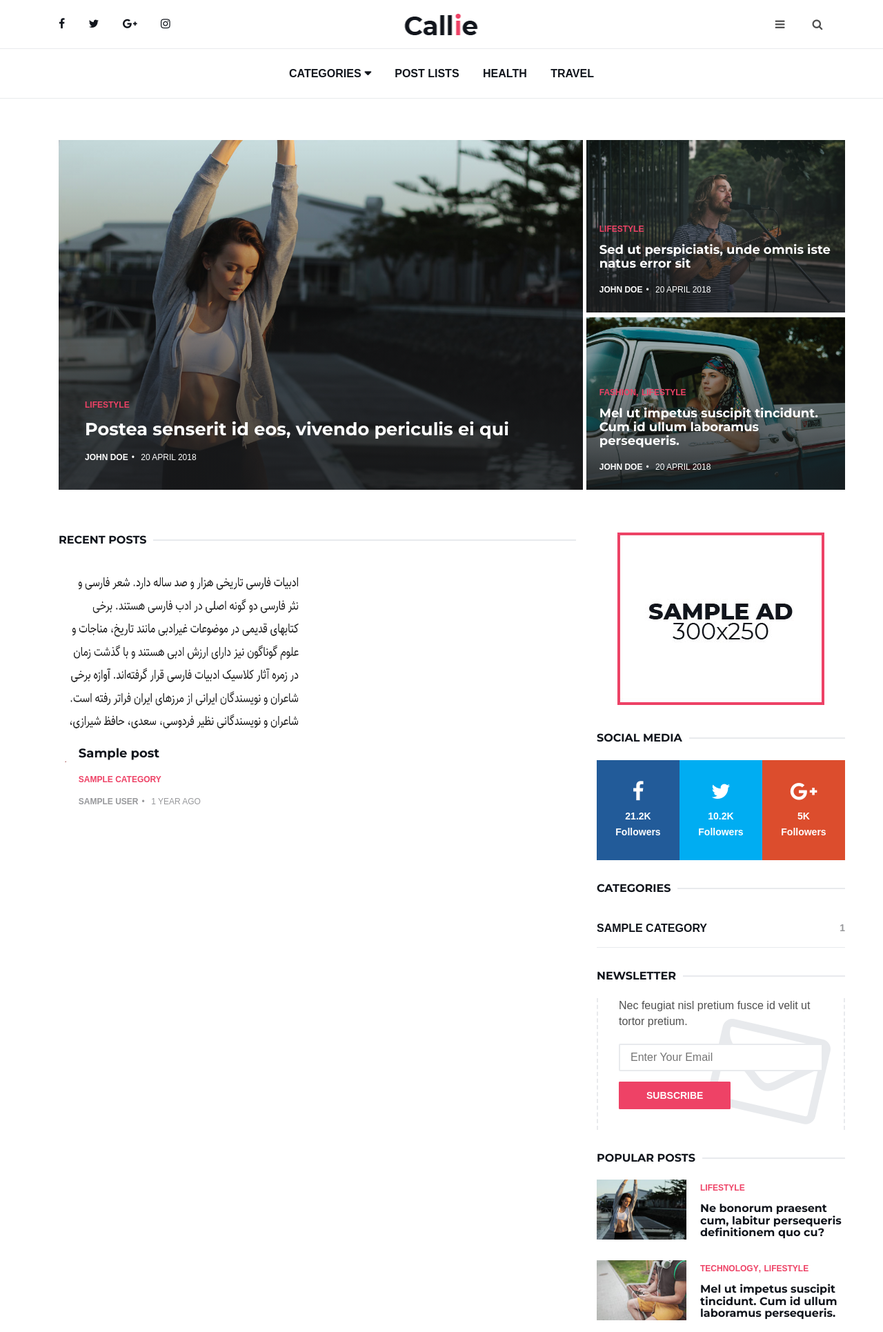
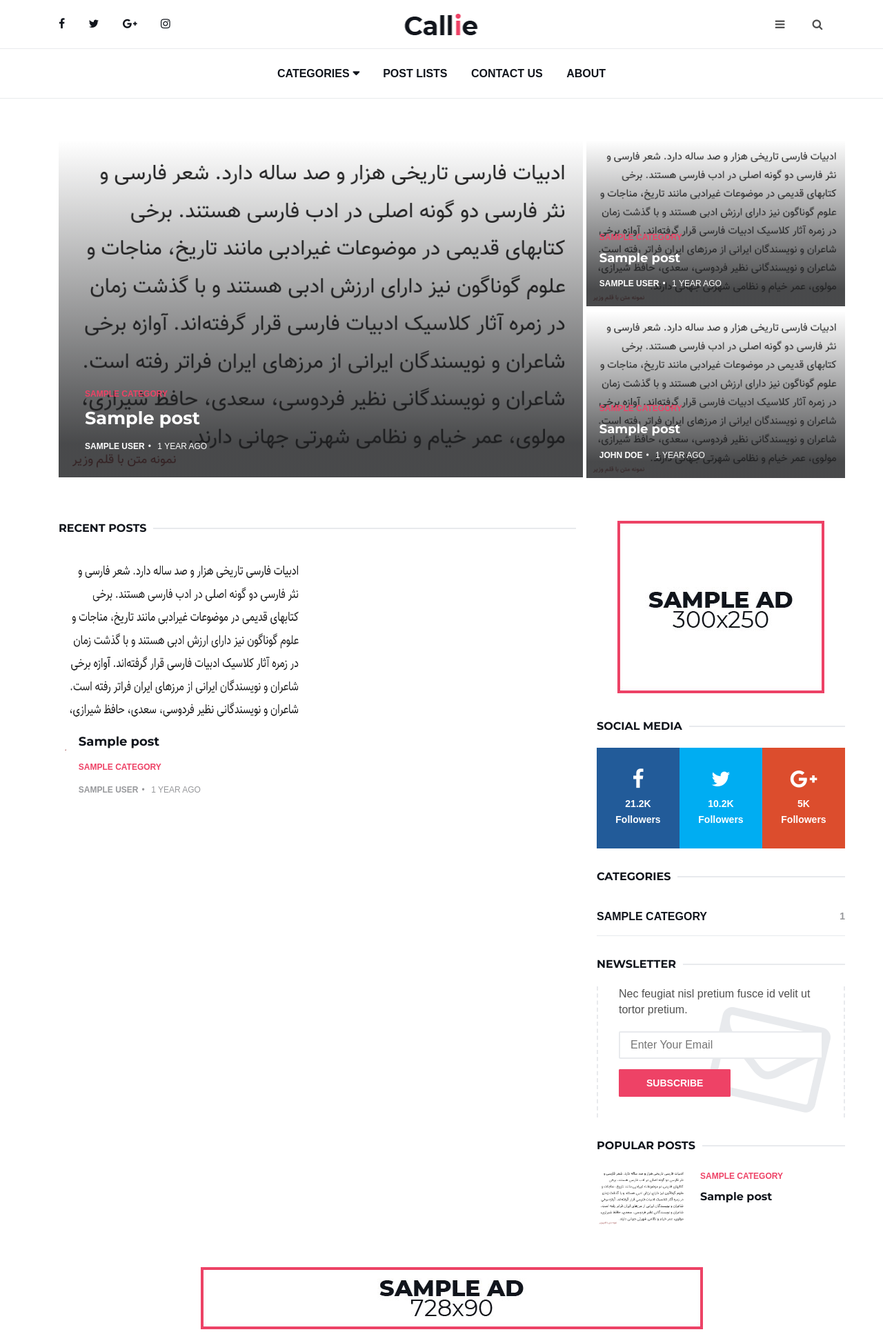
Before and after one commit to alalamyofficial/cms-blog-laravel, a Laravel app: page / in a window 1280 px wide. Shown: the top 1931 px of the page at 69% size. Run offline with Laravel 8, Linux system fonts and the light colour scheme; tables that the repository leaves empty hold one stand-in row (values such as "Sample post"); some web fonts are replaced.

Commit message:
blogCms 97%

```diff
--- a/app/Http/Controllers/BlogController.php
+++ b/app/Http/Controllers/BlogController.php
@@ -17,8 +17,19 @@
         // $data_category = $categories->lateset()->take(5)->get(); or
         $data_tags = $tags->orderBy('created_at','desc')->take(5)->get();
 
+        $randomPost1 = Post::inRandomOrder()->limit(1)->get();
+        $randomPost2 = Post::inRandomOrder()->limit(1)->get();
+        $randomPost3 = Post::inRandomOrder()->limit(1)->get();
 
-        return view('blog')->with('data',$data)->with('data_category',$data_category)->with('data_tags',$data_tags);
+        $randomPopularPosts = Post::inRandomOrder()->limit(5)->get();
+
+        return view('blog')->with('data',$data)
+        ->with('data_category',$data_category)->with('data_tags',$data_tags)
+        ->with('randomPost1',$randomPost1)
+        ->with('randomPost2',$randomPost2)
+        ->with('randomPost3',$randomPost3)
+        ->with('randomPopularPosts',$randomPopularPosts);
+
 
     }
 
@@ -28,10 +39,12 @@
         $data_category = $categories->orderBy('created_at','desc')->get();
         $data_tags = $tags->orderBy('created_at','desc')->get();
         $data_posts = $posts->orderBy('created_at','desc')->get();
+        $randomPopularPosts = Post::inRandomOrder()->limit(5)->get();
 
 
         return view('blog.content_post')->with('data_category',$data_category)->with('data_tags',$data_tags)
-        ->with('slug',$slug)->with('data',$data)->with('data_posts',$data_posts);
+        ->with('slug',$slug)->with('data',$data)->with('data_posts',$data_posts)
+        ->with('randomPopularPosts',$randomPopularPosts);
 
 
     }
@@ -44,8 +57,13 @@
         $data_tags = $tags->orderBy('created_at','desc')->get();
 
     	$data = Post::latest()->paginate(5);
+        $randomPopularPosts = Post::inRandomOrder()->limit(5)->get();
+
         return view('blog.list_post')->with('data',$data)->with('category_widget',$category_widget)
-        ->with('data_category',$data_category)->with('data_tags',$data_tags);
+        ->with('data_category',$data_category)->with('data_tags',$data_tags)
+        ->with('randomPopularPosts',$randomPopularPosts);
+
+
 
     }
 
@@ -85,7 +103,7 @@
     }
 
     public function getRandomPost(){
-        $post = Post::inRandomOrder()->first();
+        $randomPost = Post::inRandomOrder()->first();
         return redirect()->route('posts.show', ["id" => $post->id]);
     }
 
--- a/app/Http/Kernel.php
+++ b/app/Http/Kernel.php
@@ -35,6 +35,8 @@
             \Illuminate\View\Middleware\ShareErrorsFromSession::class,
             \App\Http\Middleware\VerifyCsrfToken::class,
             \Illuminate\Routing\Middleware\SubstituteBindings::class,
+            \App\Http\Middleware\Userstatus::class,
+
         ],
 
         'api' => [
--- /dev/null
+++ b/app/Http/Middleware/Userstatus.php
@@ -0,0 +1,32 @@
+<?php
+
+namespace App\Http\Middleware;
+
+use Closure;
+
+use Auth;
+use Cache;
+use Carbon\Carbon;
+use App\User;
+
+class Userstatus
+{
+    /**
+     * Handle an incoming request.
+     *
+     * @param  \Illuminate\Http\Request  $request
+     * @param  \Closure  $next
+     * @return mixed
+     */
+    public function handle($request, Closure $next)
+    {
+        if (Auth::check()) {
+            $expiresAt = Carbon::now()->addMinutes(1); // keep online for 1 min
+            Cache::put('user-is-online-' . Auth::user()->id, true, $expiresAt);
+            // last seen
+            User::where('id', Auth::user()->id)->update(['last_seen' => (new \DateTime())->format("Y-m-d H:i:s")]);
+        }
+
+        return $next($request);
+    }
+}
--- a/resources/views/blog.blade.php
+++ b/resources/views/blog.blade.php
@@ -10,53 +10,58 @@
 			<div id="hot-post" class="row hot-post">
 				<div class="col-md-8 hot-post-left">
 					<!-- post -->
+					@foreach($randomPost1 as $randPost)
 					<div class="post post-thumb">
-						<a class="post-img" href="blog-post.html"><img src="{{asset('frontend/img/hot-post-1.jpg')}}" alt=""></a>
+						<a class="post-img" href="{{route('postContent' ,  $randPost->slug )}}"><img src="{{$randPost->image}}" alt=""></a>
 						<div class="post-body">
 							<div class="post-category">
-								<a href="category.html">Lifestyle</a>
+								<a href="category.html">{{$randPost->category->name}}</a>
 							</div>
-							<h3 class="post-title title-lg"><a href="blog-post.html">Postea senserit id eos, vivendo periculis ei qui</a></h3>
+							<h3 class="post-title title-lg"><a href="{{route('postContent' ,  $randPost->slug )}}">{{$randPost->title}}</a></h3>
 							<ul class="post-meta">
-								<li><a href="author.html">John Doe</a></li>
-								<li>20 April 2018</li>
+								<li><a href="author.html">{{$randPost->users->name}}</a></li>
+								<li>{{$randPost->created_at->diffForHumans()}}</li>
 							</ul>
 						</div>
 					</div>
+					@endforeach
 					<!-- /post -->
 				</div>
 				<div class="col-md-4 hot-post-right">
 					<!-- post -->
+					@foreach($randomPost2 as $randPost)
 					<div class="post post-thumb">
-						<a class="post-img" href="blog-post.html"><img src="{{asset('frontend/img/hot-post-2.jpg')}}" alt=""></a>
+						<a class="post-img" href="{{route('postContent' ,  $randPost->slug )}}"><img src="{{$randPost->image}}" alt=""></a>
 						<div class="post-body">
 							<div class="post-category">
-								<a href="category.html">Lifestyle</a>
+								<a href="category.html">{{$randPost->category->name}}</a>
 							</div>
-							<h3 class="post-title"><a href="blog-post.html">Sed ut perspiciatis, unde omnis iste natus error sit</a></h3>
+							<h3 class="post-title"><a href="{{route('postContent' ,  $randPost->slug )}}">{{$randPost->title}}</a></h3>
 							<ul class="post-meta">
-								<li><a href="author.html">John Doe</a></li>
-								<li>20 April 2018</li>
+								<li><a href="author.html">{{$randPost->users->name}}</a></li>
+								<li>{{$randPost->created_at->diffForHumans()}}</li>
 							</ul>
 						</div>
 					</div>
+					@endforeach
 					<!-- /post -->
 
 					<!-- post -->
+					@foreach($randomPost3 as $randPost)
 					<div class="post post-thumb">
-						<a class="post-img" href="blog-post.html"><img src="{{asset('frontend/img/hot-post-3.jpg')}}" alt=""></a>
+						<a class="post-img" href="{{route('postContent' ,  $randPost->slug )}}"><img src="{{$randPost->image}}" alt=""></a>
 						<div class="post-body">
 							<div class="post-category">
-								<a href="category.html">Fashion</a>
-								<a href="category.html">Lifestyle</a>
+								<a href="category.html">{{$randPost->category->name}}</a>
 							</div>
-							<h3 class="post-title"><a href="blog-post.html">Mel ut impetus suscipit tincidunt. Cum id ullum laboramus persequeris.</a></h3>
+							<h3 class="post-title"><a href="{{route('postContent' ,  $randPost->slug )}}">{{$randPost->title}}</a></h3>
 							<ul class="post-meta">
 								<li><a href="author.html">John Doe</a></li>
-								<li>20 April 2018</li>
+								<li>{{$randPost->created_at->diffForHumans()}}</li>
 							</ul>
 						</div>
 					</div>
+					@endforeach
 					<!-- /post -->
 				</div>
 			</div>
@@ -178,54 +183,19 @@
 						<div class="section-title">
 							<h2 class="title">Popular Posts</h2>
 						</div>
+
 						<!-- post -->
+						@foreach($randomPopularPosts as $post)
 						<div class="post post-widget">
-							<a class="post-img" href="blog-post.html"><img src="{{asset('frontend/img/widget-3.jpg')}}" alt=""></a>
+							<a class="post-img" href="{{route('postContent' ,  $post->slug )}}"><img src="{{$post->image}}" alt="{{$post->title}}"></a>
 							<div class="post-body">
 								<div class="post-category">
-									<a href="category.html">Lifestyle</a>
+									<a href="category.html">{{$post->category->name}}</a>
 								</div>
-								<h3 class="post-title"><a href="blog-post.html">Ne bonorum praesent cum, labitur persequeris definitionem quo cu?</a></h3>
+								<h3 class="post-title"><a href="{{route('postContent' ,  $post->slug )}}">{{$post->title}}</a></h3>
 							</div>
 						</div>
-						<!-- /post -->
-
-						<!-- post -->
-						<div class="post post-widget">
-							<a class="post-img" href="blog-post.html"><img src="{{asset('frontend/img/widget-2.jpg')}}" alt=""></a>
-							<div class="post-body">
-								<div class="post-category">
-									<a href="category.html">Technology</a>
-									<a href="category.html">Lifestyle</a>
-								</div>
-								<h3 class="post-title"><a href="blog-post.html">Mel ut impetus suscipit tincidunt. Cum id ullum laboramus persequeris.</a></h3>
-							</div>
-						</div>
-						<!-- /post -->
-
-						<!-- post -->
-						<div class="post post-widget">
-							<a class="post-img" href="blog-post.html"><img src="{{asset('frontend/img/widget-4.jpg')}}" alt=""></a>
-							<div class="post-body">
-								<div class="post-category">
-									<a href="category.html">Health</a>
-								</div>
-								<h3 class="post-title"><a href="blog-post.html">Postea senserit id eos, vivendo periculis ei qui</a></h3>
-							</div>
-						</div>
-						<!-- /post -->
-
-						<!-- post -->
-						<div class="post post-widget">
-							<a class="post-img" href="blog-post.html"><img src="{{asset('frontend/img/widget-5.jpg')}}" alt=""></a>
-							<div class="post-body">
-								<div class="post-category">
-									<a href="category.html">Health</a>
-									<a href="category.html">Lifestyle</a>
-								</div>
-								<h3 class="post-title"><a href="blog-post.html">Sed ut perspiciatis, unde omnis iste natus error sit</a></h3>
-							</div>
-						</div>
+						@endforeach
 						<!-- /post -->
 					</div>
 					<!-- /post widget -->
--- a/resources/views/blog/list_post.blade.php
+++ b/resources/views/blog/list_post.blade.php
@@ -9,6 +9,11 @@
 				<div class="col-md-8">
 
                     @foreach($data as $post)
+					@if (!$data->count())
+
+						<p>No Result Found</p>
+
+					@endif
 					<!-- post -->
 					<div class="post post-row" style="left:-50px">
 						<a class="post-img" href="{{route('postContent' ,  $post->slug )}}"><img src="{{ asset($post->image)}}" alt="{{$post->title}}"></a>
--- a/resources/views/template_post/head.blade.php
+++ b/resources/views/template_post/head.blade.php
@@ -107,8 +107,8 @@
 
 
 						<li><a href="{{route('listBlog')}}">Post Lists</a></li>
-						<li><a href="#">Health</a></li>
-						<li><a href="#">Travel</a></li>
+						<li><a href="#">Contact Us</a></li>
+						<li><a href="#">About</a></li>
 					</ul>
 					<!-- /nav -->
 				</div>
@@ -130,7 +130,7 @@
 					</li>
 					<li><a href="about.html">About Us</a></li>
 					<li><a href="contact.html">Contacts</a></li>
-					<li><a href="#">Advertise</a></li>
+					<li><a href="{{route('login')}}">Login</a></li>
 				</ul>
 				<button class="nav-close nav-aside-close"><span></span></button>
 			</div>
```
Also changed, not shown: app/Http/Controllers/UserController.php (+14 -1 lines), resources/views/blog/content_post.blade.php (+9 -44 lines), resources/views/template_admin/footer.blade.php (+14 -2 lines), resources/views/template_admin/home.blade.php (+10 -2 lines), resources/views/template_admin/users/index.blade.php (+18 -0 lines), database/migrations/2021_02_04_193742_create_users_status.php (added).
